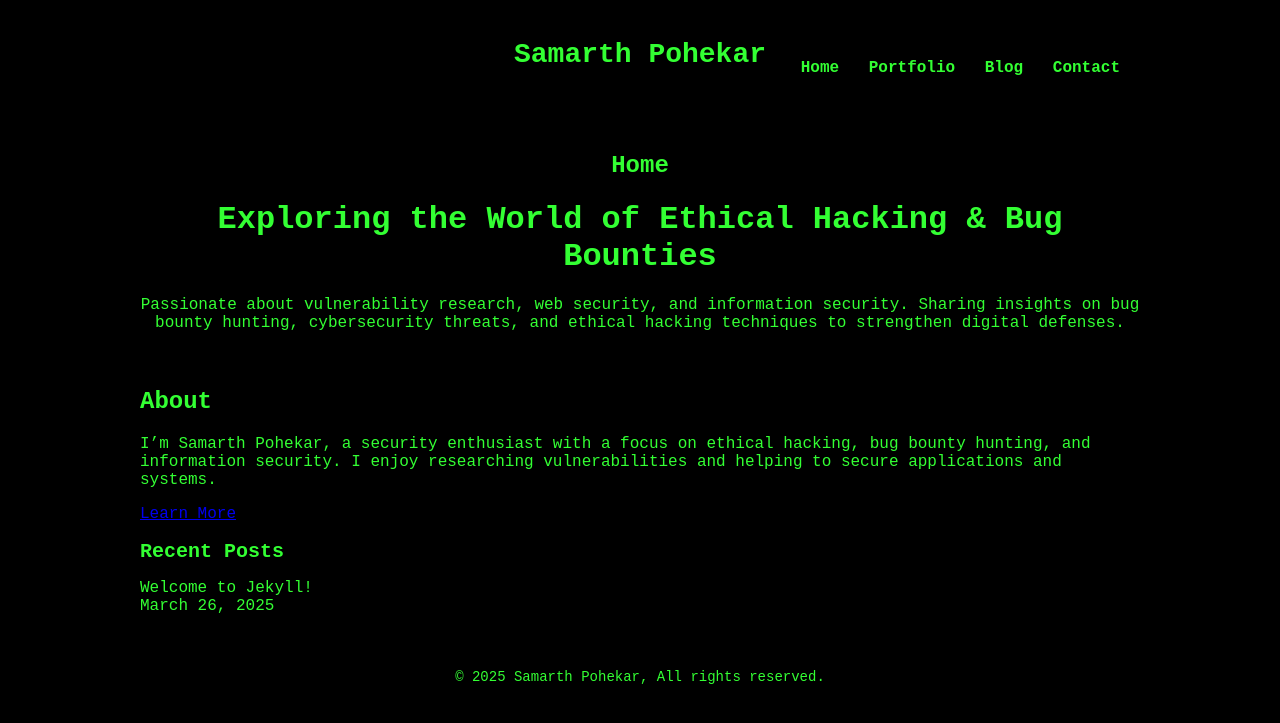
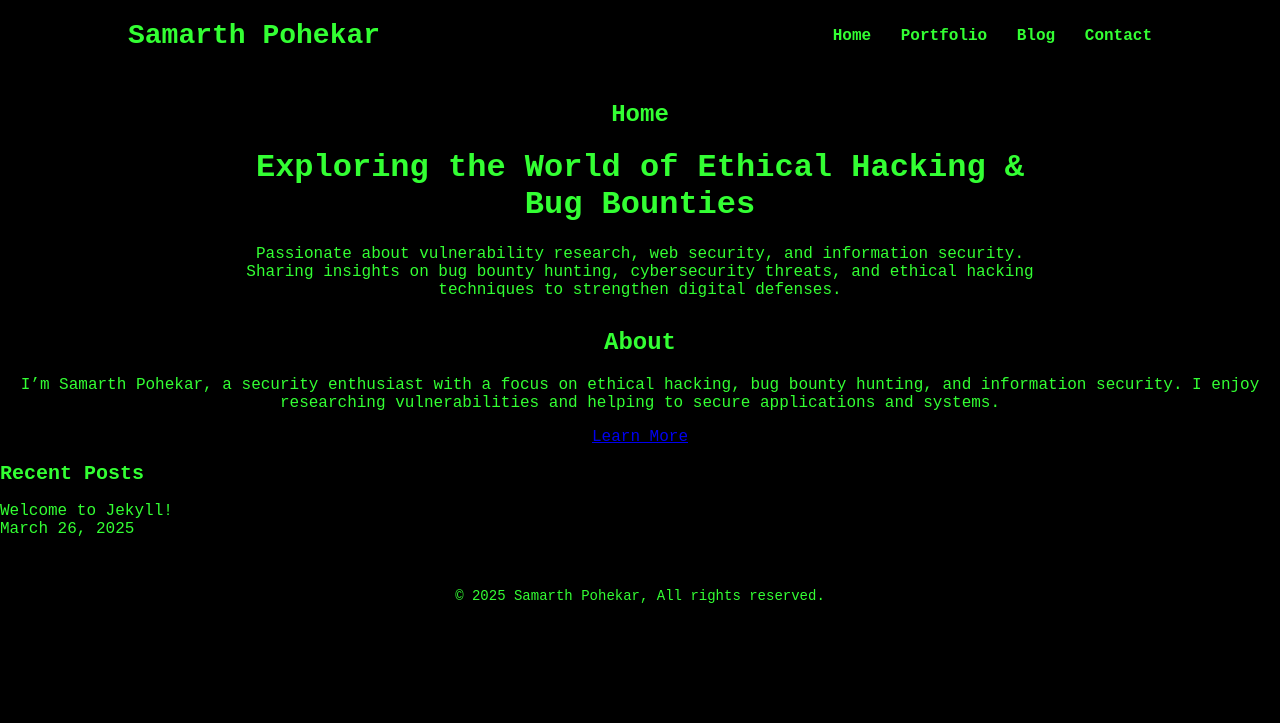
Before and after one commit to samarthpohekar/samarth_pohekar, a Jekyll site: the page built from index.html, in a window 1280 px wide. Shown: the top 723 px of the page. Built offline with Jekyll 4.4.1, drawn with Linux system fonts in a browser that asks for light colours.

Commit message:
Update style.css

```diff
--- a/assets/css/style.css
+++ b/assets/css/style.css
@@ -5,40 +5,33 @@
     font-family: 'Courier New', monospace;
     margin: 0;
     padding: 0;
-}
-
-/* Remove unwanted box */
-.container {
-    width: 90%;
-    max-width: 1000px;
-    margin: auto;
+    text-align: center;
 }
 
 /* Header */
 header {
-    text-align: center;
-    padding: 20px 0;
+    display: flex;
+    justify-content: space-between;
+    align-items: center;
+    padding: 20px 10%;
 }
 
 header h1 {
     font-size: 28px;
     font-weight: bold;
+    margin: 0;
 }
 
 /* Navigation Bar */
-nav {
-    text-align: right;
-    margin-top: -30px; /* Moves navigation up */
-}
-
 nav ul {
     list-style: none;
     padding: 0;
+    margin: 0;
 }
 
 nav ul li {
     display: inline;
-    margin-right: 20px;
+    margin-left: 20px;
 }
 
 nav ul li a {
@@ -53,8 +46,10 @@
 
 /* Main Content */
 main {
+    width: 80%;
+    max-width: 800px;
+    margin: 30px auto;
     text-align: center;
-    padding: 20px 0;
 }
 
 main h2 {
@@ -68,30 +63,25 @@
     justify-content: space-between;
     align-items: flex-start;
     width: 80%;
-    margin: auto;
-    padding-top: 20px;
+    max-width: 900px;
+    margin: 40px auto;
 }
 
 .about,
 .recent-posts {
     width: 45%;
+    text-align: left;
 }
 
 .about h2,
 .recent-posts h2 {
     font-size: 20px;
     font-weight: bold;
-    text-align: left;
-}
-
-.about p {
-    text-align: left;
 }
 
 .recent-posts ul {
     list-style: none;
     padding: 0;
-    text-align: left;
 }
 
 .recent-posts ul li {
@@ -109,11 +99,10 @@
 
 /* Footer */
 footer {
-    text-align: center;
-    padding: 20px 0;
-    margin-top: 20px;
+    margin-top: 50px;
     font-size: 14px;
 }
+
 
 
 
```
